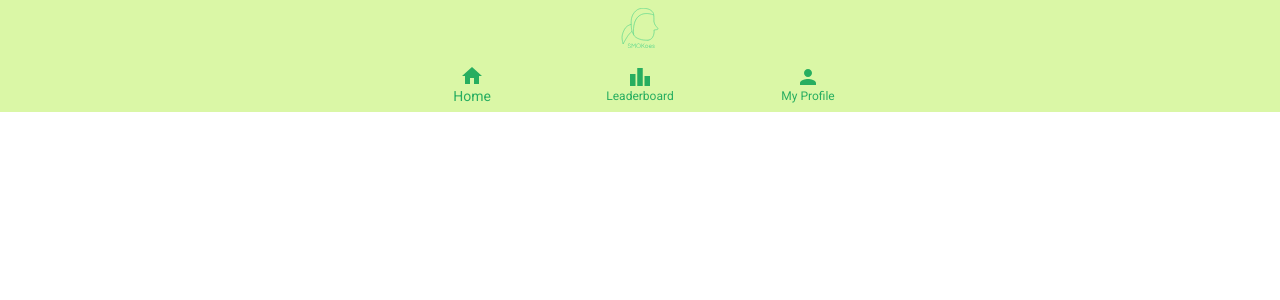
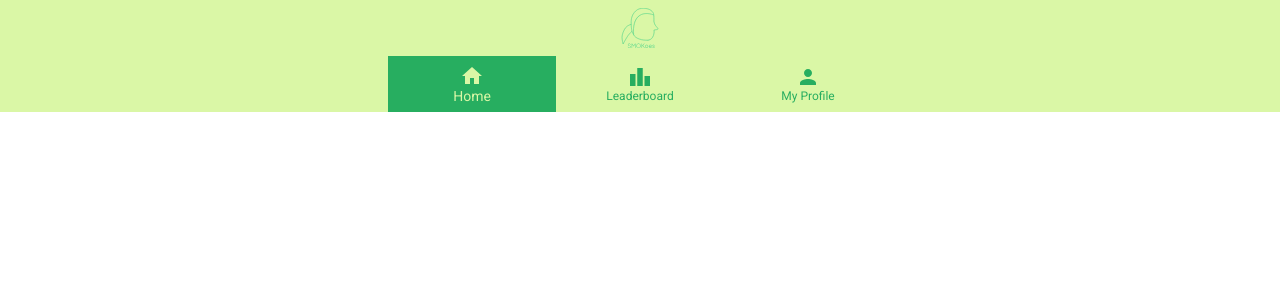
Before and after one commit to dessskris/smokoes, a React (Create React App) app: page / in a window 1280 px wide. Shown: the top 300 px of the page. Built offline with nearby package versions, Linux system fonts and the light colour scheme.

Commit message:
Add styling for selected menu

```diff
--- a/src/App.scss
+++ b/src/App.scss
@@ -16,4 +16,9 @@
   .MuiBottomNavigationAction-root {
     color: #27AE60;
   }
+
+  .Mui-selected {
+    background-color: #27AE60;
+    color: #DAF7A6;
+  }
 }
```
